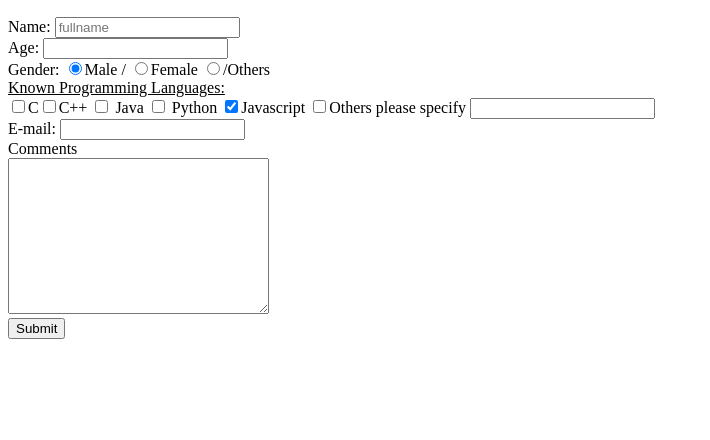
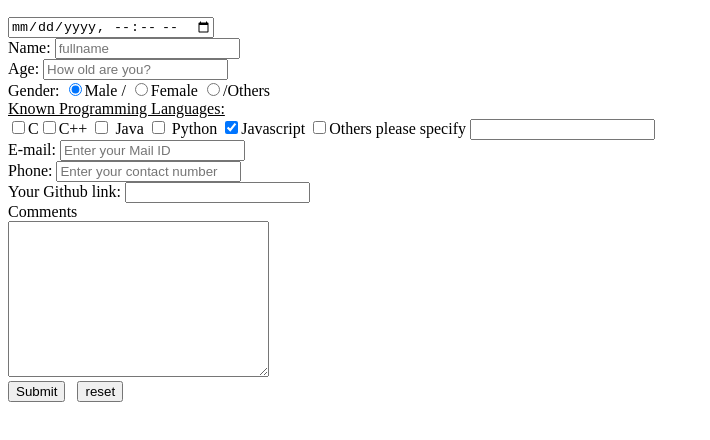
Before and after one commit to arjunultra/ineuron-FSJS2, a plain HTML site: page form.html in a window 1280 px wide. Shown: the part 110-550 px from the top of the page, without its empty margins (0-710 px from the left). Drawn offline with Linux system fonts and the light colour scheme.

Commit message:
form.html updated

```diff
--- a/form.html
+++ b/form.html
@@ -14,6 +14,10 @@
     </header>
     <main>
       <form action="" method="get">
+        <label for="date">
+          <input type="datetime-local" name="datetimelocal" id="" />
+        </label>
+        <br />
         <label for="fullname"
           >Name:
           <input
@@ -27,7 +31,12 @@
         <br />
         <label for="age"
           >Age:
-          <input type="number" name="age" id="" />
+          <input
+            placeholder="How old are you?"
+            type="number"
+            name="age"
+            id=""
+          />
         </label>
         <br />
         <label for="gender">
@@ -50,8 +59,29 @@
         </label>
         <br />
         <label for="email"
-          >E-mail: <input type="email" name="email" id=""
+          >E-mail:
+          <input
+            required
+            placeholder="Enter your Mail ID"
+            type="email"
+            name="email"
+            id=""
         /></label>
+        <br />
+        <label for="telephone">
+          Phone:
+          <input
+            placeholder="Enter your contact number"
+            required
+            type="tel"
+            name="tel"
+            id=""
+          />
+        </label>
+        <br />
+        <label for="github">
+          Your Github link: <input required type="url" name="github" id="" />
+        </label>
         <br />
         <label for="comments"
           >Comments <br />
@@ -59,6 +89,7 @@
         </label>
         <br />
         <button type="submit">Submit</button>
+        &nbsp; <input type="reset" value="reset" />
       </form>
     </main>
   </body>
```
